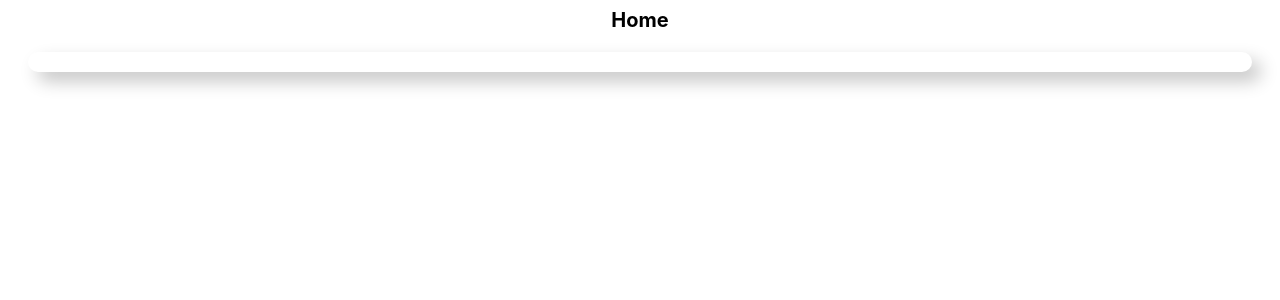
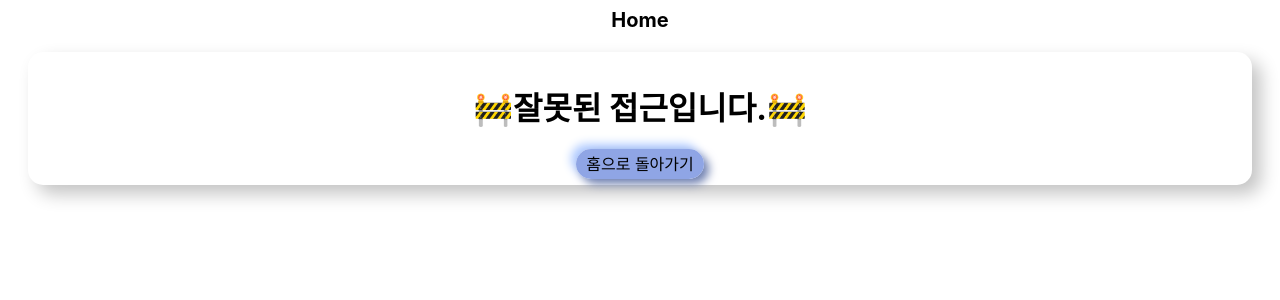
Before and after one commit to summerydev/mood-log, a React (Create React App) app: page /test in a window 1280 px wide. Shown: the top 300 px of the page. Built offline with nearby package versions, Linux system fonts and the light colour scheme.

Commit message:
add empty page

```diff
--- a/src/App.js
+++ b/src/App.js
@@ -4,6 +4,8 @@ import Home from "./components/Home";
 import Output from "./components/Output";
 import Loading from "./components/Loading";
 import Upload from "./components/Upload";
+import EmptyPage from "./components/EmptyPage";
+import Share from "./components/Share";
 
 function App() {
   return (
@@ -26,6 +28,11 @@ function App() {
 
             <Route path="/output">
               <Output />
+              <Share />
+            </Route>
+
+            <Route>
+              <EmptyPage />
             </Route>
           </Switch>
         </div>
--- /dev/null
+++ b/src/components/EmptyPage.tsx
@@ -0,0 +1,12 @@
+import { Link } from "react-router-dom";
+
+export default function EmptyPage() {
+  return (
+    <div>
+      <h1>🚧잘못된 접근입니다.🚧</h1>
+      <Link to="/" className="button text-link">
+        홈으로 돌아가기
+      </Link>
+    </div>
+  );
+}
```
